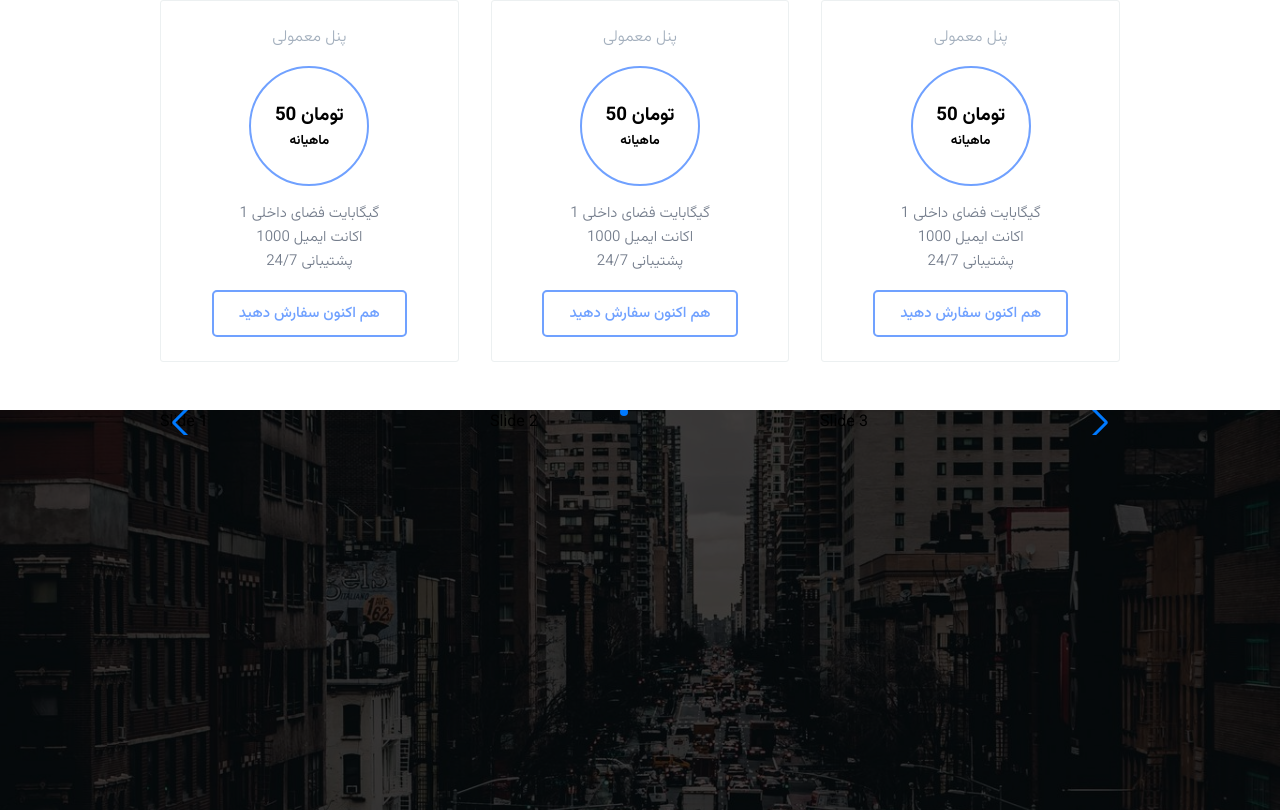
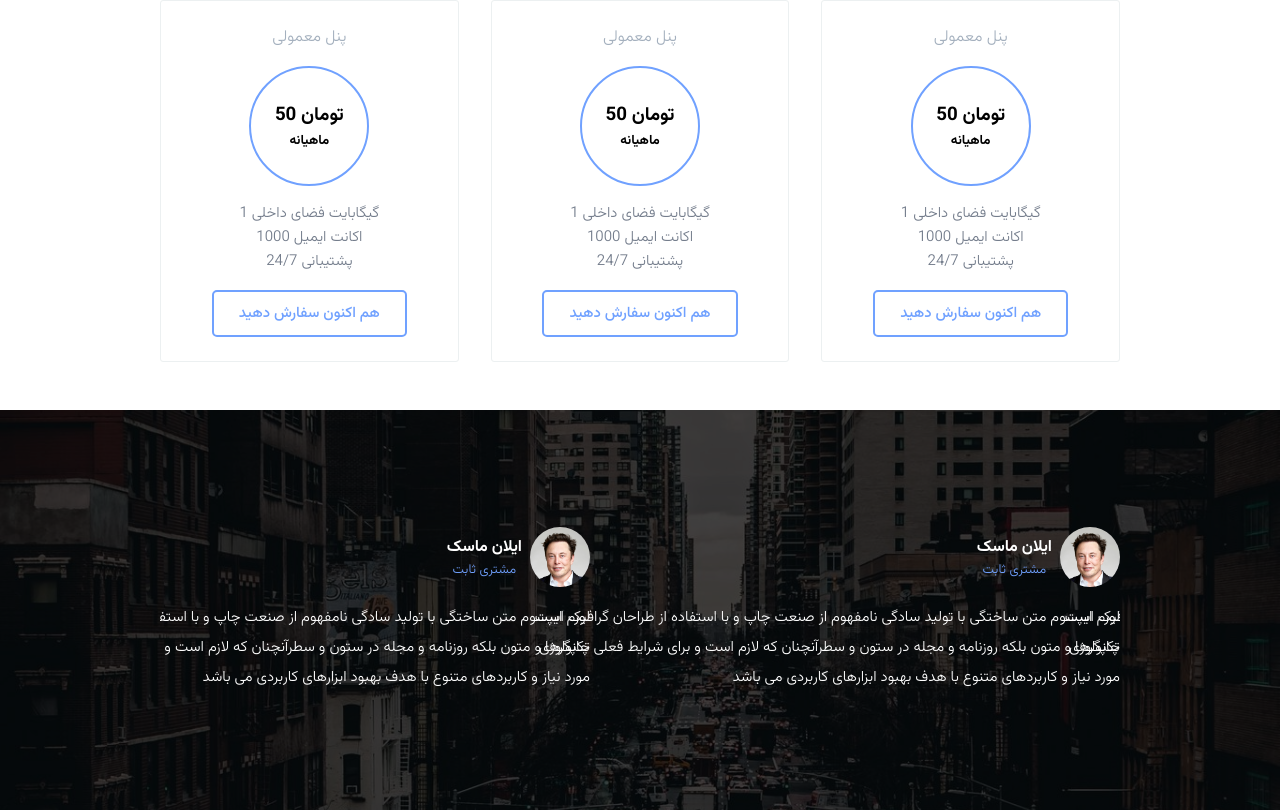
Before and after one commit to randomhex1998/logo_react, a React (Create React App) app: page / in a window 1280 px wide. Shown: the part 3337-4147 px from the top of the page. Built offline with nearby package versions, Linux system fonts and the light colour scheme.

Commit message:
make-slide-box-and-set-autoplay

```diff
--- a/src/components/Customers/CustomersSlide.jsx
+++ b/src/components/Customers/CustomersSlide.jsx
@@ -1,42 +1,46 @@
-import React, { useRef, useState } from "react";
+import React from "react";
+import SlideBox from "./SlideBox";
 // Import Swiper React components
 import { Swiper, SwiperSlide } from "swiper/react";
 
 // Import Swiper styles
 import "swiper/css";
-import "swiper/css/pagination";
-import "swiper/css/navigation";
+// import "swiper/css/pagination";
+// import "swiper/css/navigation";
 
 // import "./styles.css";
 
 // import required modules
-import { Pagination, Navigation } from "swiper";
+import { Pagination, Navigation , Autoplay } from "swiper";
+// import SwiperCore, { Autoplay } from 'swiper';
+
 
 export default function CustSlide() {
   return (
     <>
       <Swiper
-        slidesPerView={3}
-        spaceBetween={30}
-        slidesPerGroup={3}
+        slidesPerView={2}
+        spaceBetween={100}
+        slidesPerGroup={2}
         loop={true}
         loopFillGroupWithBlank={true}
         pagination={{
           clickable: true,
         }}
+        autoplay={{
+          delay: 3000,
+          disableOnInteraction: false,
+        }}
+
         navigation={true}
-        modules={[Pagination, Navigation]}
+        modules={[Pagination, Navigation , Autoplay]}
         className="mySwiper"
       >
-        <SwiperSlide>Slide 1</SwiperSlide>
-        <SwiperSlide>Slide 2</SwiperSlide>
-        <SwiperSlide>Slide 3</SwiperSlide>
-        <SwiperSlide>Slide 4</SwiperSlide>
-        <SwiperSlide>Slide 5</SwiperSlide>
-        <SwiperSlide>Slide 6</SwiperSlide>
-        <SwiperSlide>Slide 7</SwiperSlide>
-        <SwiperSlide>Slide 8</SwiperSlide>
-        <SwiperSlide>Slide 9</SwiperSlide>
+
+        <SwiperSlide><SlideBox/></SwiperSlide>
+        <SwiperSlide><SlideBox/></SwiperSlide>
+        <SwiperSlide><SlideBox/></SwiperSlide>
+        <SwiperSlide><SlideBox/></SwiperSlide>
       </Swiper>
     </>
   );
--- /dev/null
+++ b/src/components/Customers/SlideBox.jsx
@@ -0,0 +1,19 @@
+import ElonImg from "../../Img/Customers/1.jpg"
+const SlideBox = () => {
+    return(
+        <div className="comment-box">
+          <div className="comment-head">
+            <div className="comment-titles-area">
+              <h3>ایلان ماسک</h3>
+              <p>مشتری ثابت</p>
+            </div>
+            <div className="comment-img-area">
+              <img src={ElonImg} alt="" />
+            </div>
+          </div>
+          <p className="comment-text">لورم ایپسوم متن ساختگی با تولید سادگی نامفهوم از صنعت چاپ و با استفاده از طراحان گرافیک است چاپگرها و متون بلکه روزنامه و مجله در ستون و سطرآنچنان که لازم است و برای شرایط فعلی تکنولوژی مورد نیاز و کاربردهای متنوع با هدف بهبود ابزارهای کاربردی می باشد</p>
+        </div>
+    )
+}
+
+export default SlideBox;
--- a/src/components/Customers/_Customers.scss
+++ b/src/components/Customers/_Customers.scss
@@ -10,4 +10,57 @@
         height: 100%;
         background: rgba(0, 0, 0, 0.747);
     }
+
+    .container{
+        height: 50vh;
+        direction: rtl;
+        @include flexCenter;
+    }
 }
+
+.comment-box {
+    width: 600px;
+    color: white;
+
+    .comment-head{
+        display: flex;
+        justify-content: flex-end;
+        align-items: center;
+        flex-direction: row-reverse;
+        gap: 0.5rem;
+
+        .comment-titles-area{
+            @include flexCenter;
+            flex-direction: column;
+
+            h3{
+                font-size: 16px;
+            }
+
+            p{
+                font-weight: 300;
+                font-size: 13px;
+                color: $light-purple-color;
+            }
+        }
+
+        .comment-img-area{
+            width: 60px;
+            height: 60px;
+            border-radius: 50%;
+            overflow: hidden;
+
+            img{
+                max-width: 100%;
+                height: auto;
+            }
+        }
+    }
+
+    .comment-text{
+        margin-top: 1rem;
+        font-size: 15px;
+        line-height: 2;
+        font-weight: 300;
+    }
+}
```
